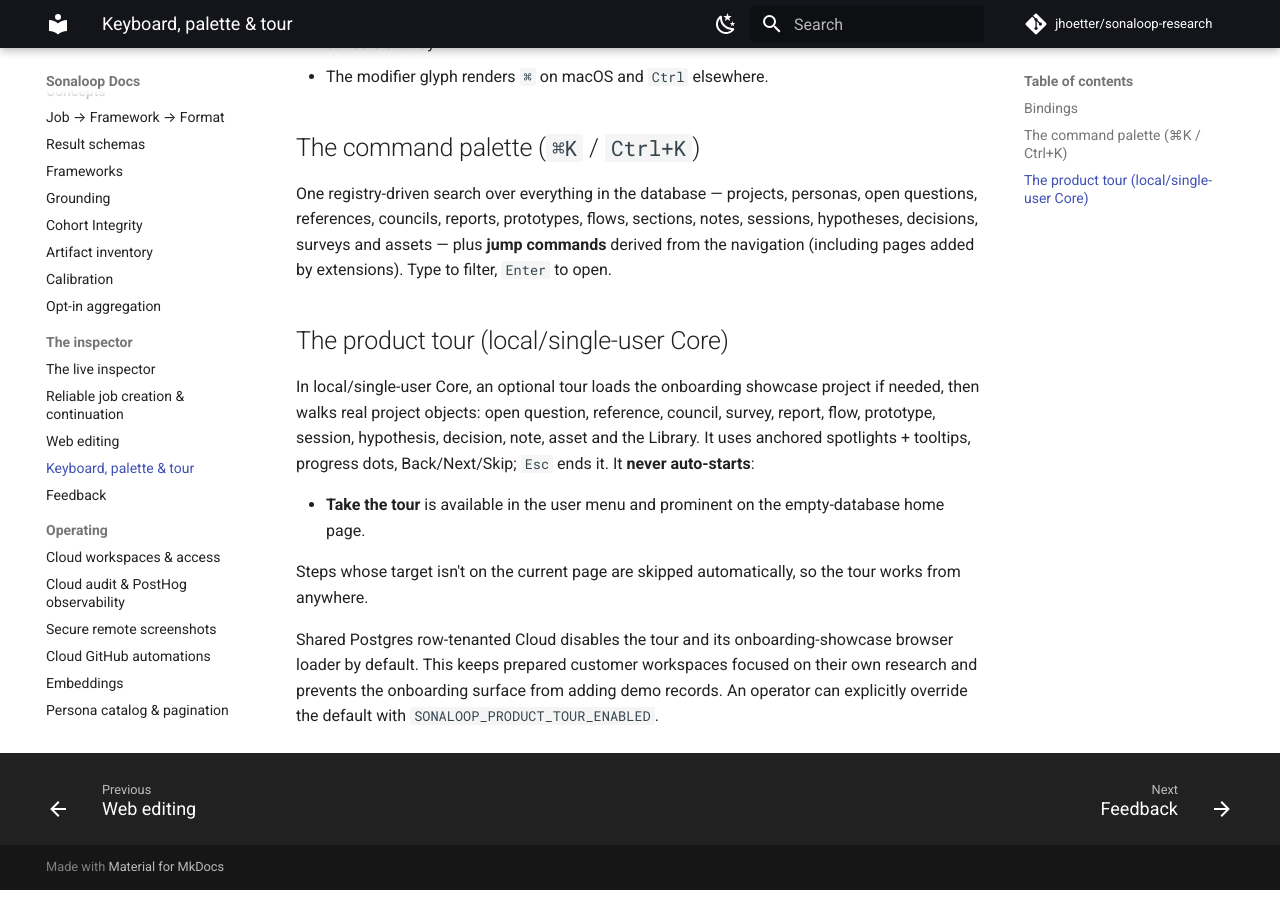
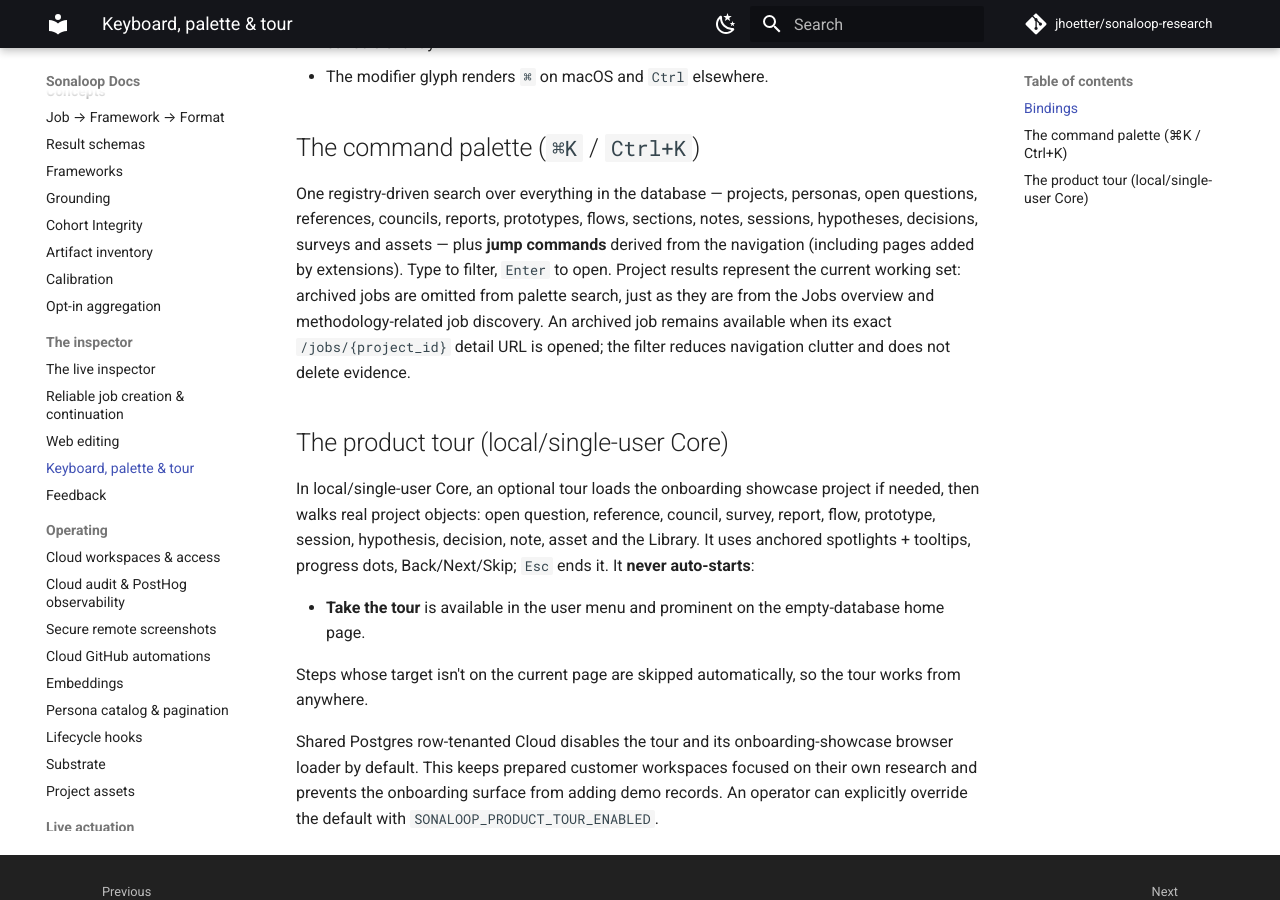
Before and after one commit to jhoetter/sonaloop-docs, an MkDocs documentation site: the page built from docs/keyboard.md, in a window 1280 px wide and 900 px high, scrolled down 1328 px. Built offline with MkDocs 1.6.1 and Material for MkDocs 9.7.7, drawn with Linux system fonts in a browser that asks for light colours; comment, search, counter and statistics services are not loaded.

Commit message:
docs: hide archived jobs from active discovery

```diff
--- a/docs/keyboard.md
+++ b/docs/keyboard.md
@@ -44,7 +44,11 @@ Behavior rules worth knowing:
 One registry-driven search over everything in the database — projects, personas, open
 questions, references, councils, reports, prototypes, flows, sections, notes, sessions,
 hypotheses, decisions, surveys and assets — plus **jump commands** derived from the
-navigation (including pages added by extensions). Type to filter, `Enter` to open.
+navigation (including pages added by extensions). Type to filter, `Enter` to open. Project
+results represent the current working set: archived jobs are omitted from palette search,
+just as they are from the Jobs overview and methodology-related job discovery. An archived
+job remains available when its exact `/jobs/{project_id}` detail URL is opened; the filter
+reduces navigation clutter and does not delete evidence.
 
 ## The product tour (local/single-user Core)
 
--- a/docs/llms.txt
+++ b/docs/llms.txt
@@ -17,7 +17,7 @@
 - [Artifact inventory](https://raw.githubusercontent.com/jhoetter/sonaloop-docs/main/docs/artifact-inventory.md): references vs assets vs flows vs sessions, and the artifact naming trap
 - [Calibration](https://raw.githubusercontent.com/jhoetter/sonaloop-docs/main/docs/calibration.md): prediction calibration and Brier scoring
 - [Opt-in aggregation](https://raw.githubusercontent.com/jhoetter/sonaloop-docs/main/docs/opt-in-aggregation-design.md): sentiment/coverage aggregation model
-- [The live inspector](https://raw.githubusercontent.com/jhoetter/sonaloop-docs/main/docs/live-inspector.md): navigation (4-item sidebar, Library browser, row slide-overs, run chip), event bus, SSE /api/events, activity feed, runs panel
+- [The live inspector](https://raw.githubusercontent.com/jhoetter/sonaloop-docs/main/docs/live-inspector.md): navigation (4-item sidebar, current-job discovery, archived-job exact-link evidence access, Library browser, row slide-overs, run chip), event bus, SSE /api/events, activity feed, runs panel
 - [Reliable job creation and continuation](https://raw.githubusercontent.com/jhoetter/sonaloop-docs/main/docs/reliable-runs.md): frontdoor-only Cloud creation, immutable authenticated creator labels, audited owner-attested exact legacy corrections, weak-model-safe unfinished-job discovery and continuation, URL-only `needs_setup` remediation, explicit multi-screen capture review, dispatch-bound screen delivery receipts, bounded manifest observations, real candidate-backed cohort selection, logical-request deduplication, single-active-run ownership, Reaction Test integrity gates and engine-owned completion
 - [Web editing](https://raw.githubusercontent.com/jhoetter/sonaloop-docs/main/docs/web-editing.md): the inspector's write boundary — structural edits vs host-authored text
 - [Keyboard, palette & tour](https://raw.githubusercontent.com/jhoetter/sonaloop-docs/main/docs/keyboard.md): shortcuts (j/k/Enter/o/Esc row + slide-over navigation), the command palette, the local opt-in product tour and shared-Cloud default
```
Also changed, not shown: docs/live-inspector.md (+8 -0 lines), docs/reliable-runs.md (+3 -1 lines).
